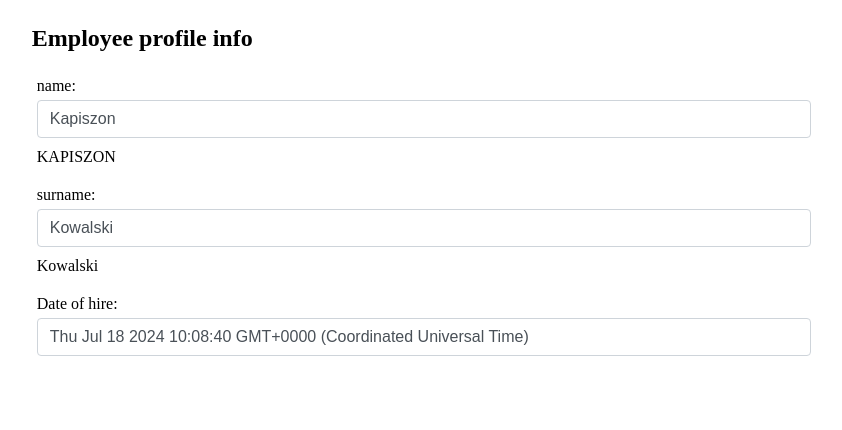
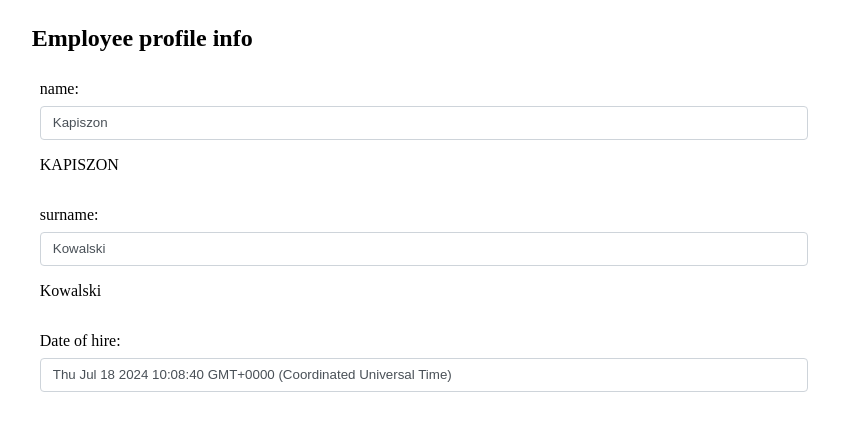
Before and after one commit to kicper231/employees-io, an Angular app in the folder angular_bootcamp/: page / in a window 1280 px wide. Shown: the top 430 px of the page, without its empty margins (229-1071 px from the left). Built offline with nearby package versions, Linux system fonts and the light colour scheme.

Commit message:
feat: migrate to scss, add body root and rem values in scss

```diff
--- a/angular_bootcamp/angular.json
+++ b/angular_bootcamp/angular.json
@@ -5,7 +5,11 @@
   "projects": {
     "angular_bootcamp": {
       "projectType": "application",
-      "schematics": {},
+      "schematics": {
+        "@schematics/angular:component": {
+          "style": "scss"
+        }
+      },
       "root": "",
       "sourceRoot": "src",
       "prefix": "app",
@@ -24,7 +28,7 @@
                 "input": "public"
               }
             ],
-            "styles": ["src/styles.css"],
+            "styles": ["src/styles.scss"],
             "scripts": []
           },
           "configurations": {
@@ -77,7 +81,7 @@
                 "input": "public"
               }
             ],
-            "styles": ["src/styles.css"],
+            "styles": ["src/styles.scss"],
             "scripts": []
           }
         },
--- a/angular_bootcamp/package.json
+++ b/angular_bootcamp/package.json
@@ -41,6 +41,7 @@
     "karma-jasmine": "~5.1.0",
     "karma-jasmine-html-reporter": "~2.1.0",
     "prettier": "3.3.3",
+    "schematics-scss-migrate": "^2.3.17",
     "typescript": "~5.5.2",
     "typescript-eslint": "8.0.0-alpha.38"
   }
--- a/angular_bootcamp/src/app/app.component.ts
+++ b/angular_bootcamp/src/app/app.component.ts
@@ -7,7 +7,7 @@ import { EmployeesComponent } from './employees_component/employees.component';
   standalone: true,
   imports: [RouterOutlet, EmployeesComponent],
   templateUrl: './app.component.html',
-  styleUrl: './app.component.css',
+  styleUrl: './app.component.scss',
 })
 export class AppComponent {
   title = 'angular_bootcamp';
--- a/angular_bootcamp/src/app/employees_component/employees.component.css
+++ b/angular_bootcamp/src/app/employees_component/employees.component.scss
@@ -1,31 +1,41 @@
-.profile-info__tile {
-  margin-top: 10px;
-  padding: 5px;
+$font-size-body: 10px;
+$font-size-content: 1.6rem;
+$border-radius-size: 0.25rem;
+
+body {
+  font-size: $font-size-body;
 }
 
+.content {
+  font-size: 1.6rem;
+}
 .tile__input {
-  margin-top: 5px;
-  margin-bottom: 10px;
+  margin-top: 0.5rem;
+  margin-bottom: 1rem;
   display: block;
   width: 100%;
   padding: 0.375rem 0.75rem;
-  font-size: 1rem;
   font-weight: 400;
   line-height: 1.5;
   color: #495057;
   background-color: #fff;
   background-clip: padding-box;
   border: 1px solid #ced4da;
-  border-radius: 0.25rem;
+  border-radius: $border-radius-size;
   transition:
     border-color 0.15s ease-in-out,
     box-shadow 0.15s ease-in-out;
 }
 
 .tile__label {
-  margin-bottom: 5px;
+  margin-bottom: 0.5rem;
 }
 
 .profile-info {
   margin: 2% 20% 0 20%;
 }
+
+.profile-info__tile {
+  margin-top: 1rem;
+  padding: 0.5rem;
+}
--- a/angular_bootcamp/src/app/employees_component/employees.component.ts
+++ b/angular_bootcamp/src/app/employees_component/employees.component.ts
@@ -8,7 +8,7 @@ import { UpperCasePipe } from '@angular/common';
   standalone: true,
   imports: [FormsModule, UpperCasePipe],
   templateUrl: './employees.component.html',
-  styleUrl: './employees.component.css',
+  styleUrl: './employees.component.scss',
 })
 export class EmployeesComponent {
   exampleEmployee: Employee = {
```
Also changed, not shown: angular_bootcamp/src/app/app.component.css (deleted), angular_bootcamp/src/app/app.component.scss (added), angular_bootcamp/src/styles.scss (renamed from angular_bootcamp/src/styles.css), 1 other file (tests, documents, lock files or other folders).
